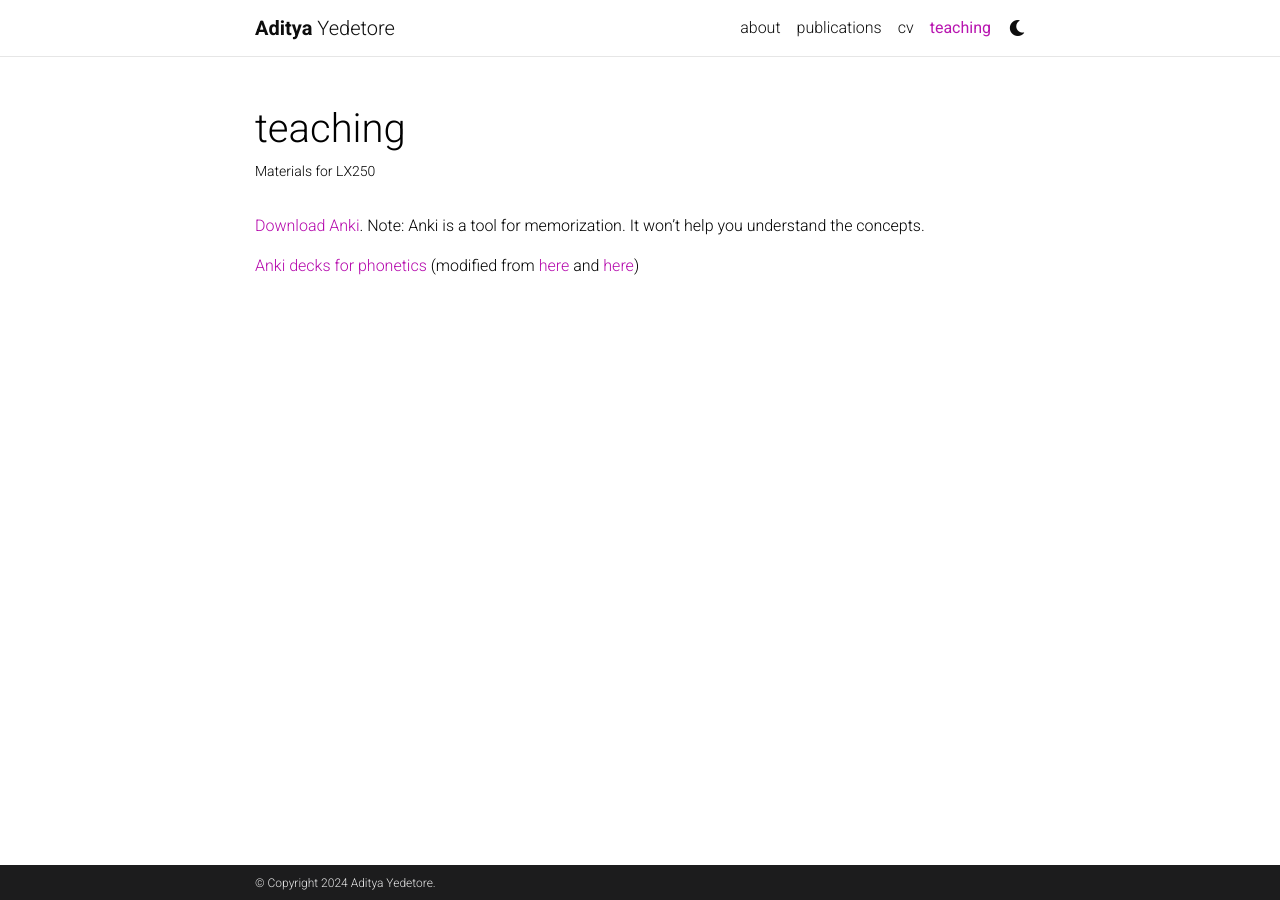
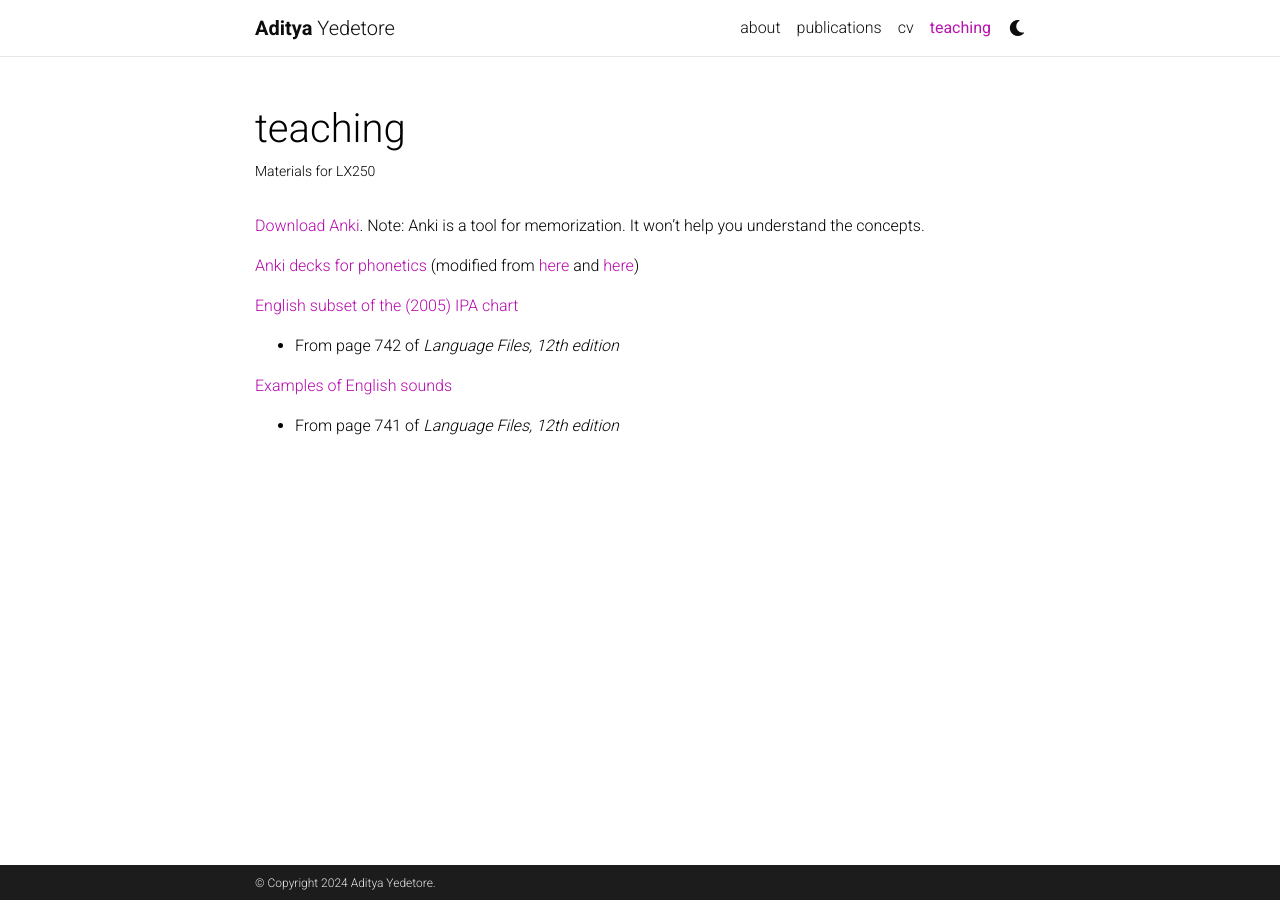
Before and after one commit to adityayedetore/adityayedetore.github.io, a Jekyll site: the page built from _pages/teaching.md, in a window 1280 px wide. Built offline with Jekyll 4.4.1, drawn with Linux system fonts in a browser that asks for light colours; comment, search, counter and statistics services are not loaded; a style sheet for code colours, icons or effects is not loaded.

Commit message:
Update teaching.md

```diff
--- a/_pages/teaching.md
+++ b/_pages/teaching.md
@@ -10,3 +10,9 @@ nav_order: 5
 [Download Anki](https://apps.ankiweb.net). Note: Anki is a tool for memorization. It won't help you understand the concepts.
 
 [Anki decks for phonetics](http://adityayedetore.com/lx250/) (modified from [here](https://ankiweb.net/shared/info/3166970026) and [here](https://ankiweb.net/shared/info/81778780))
+
+[English subset of the (2005) IPA chart](/assets/pdf/english-sounds-langauge-files-page-742.pdf)
+* From page 742 of *Language Files, 12th edition*
+
+[Examples of English sounds](/assets/pdf/example-english-sounds-langauge-files-page-742.pdf)
+* From page 741 of *Language Files, 12th edition*
```
